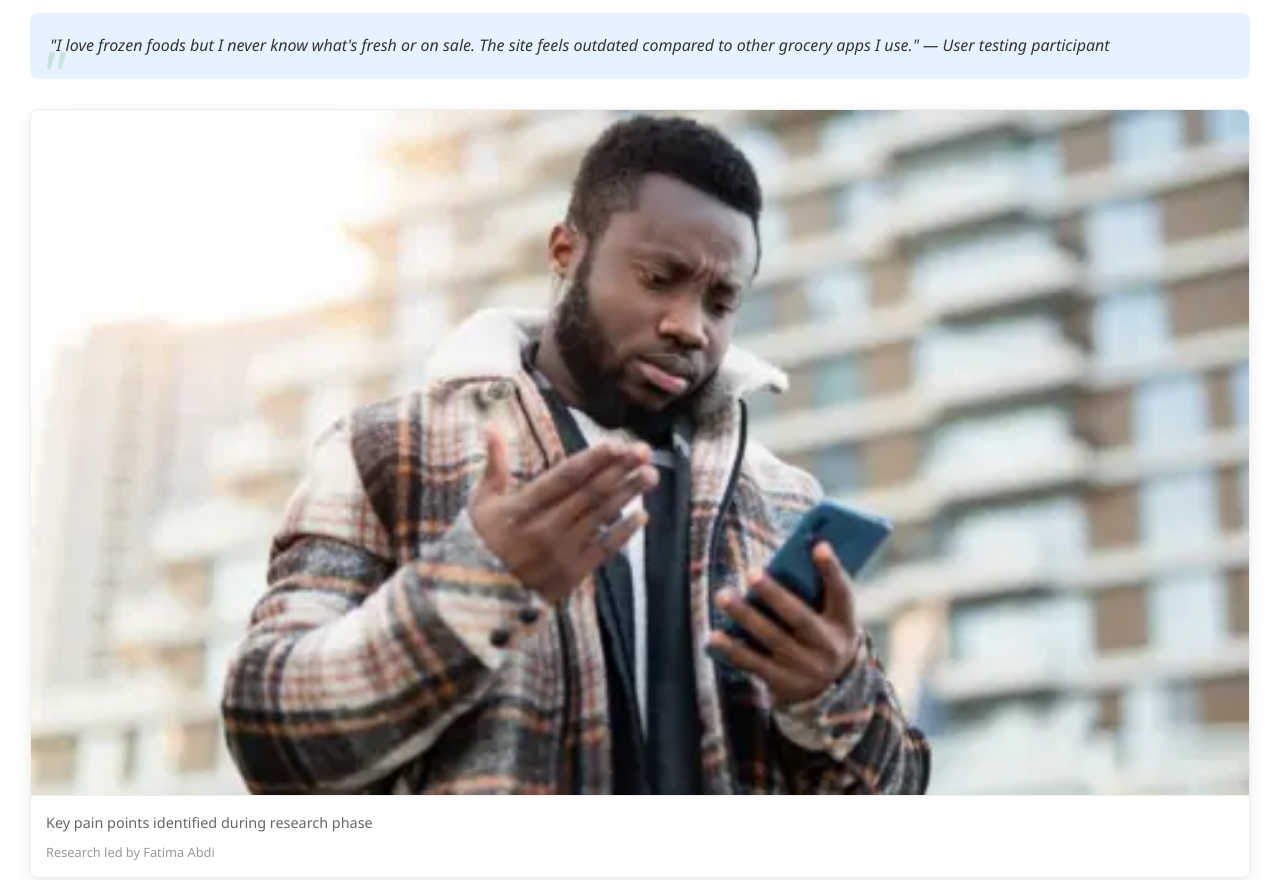
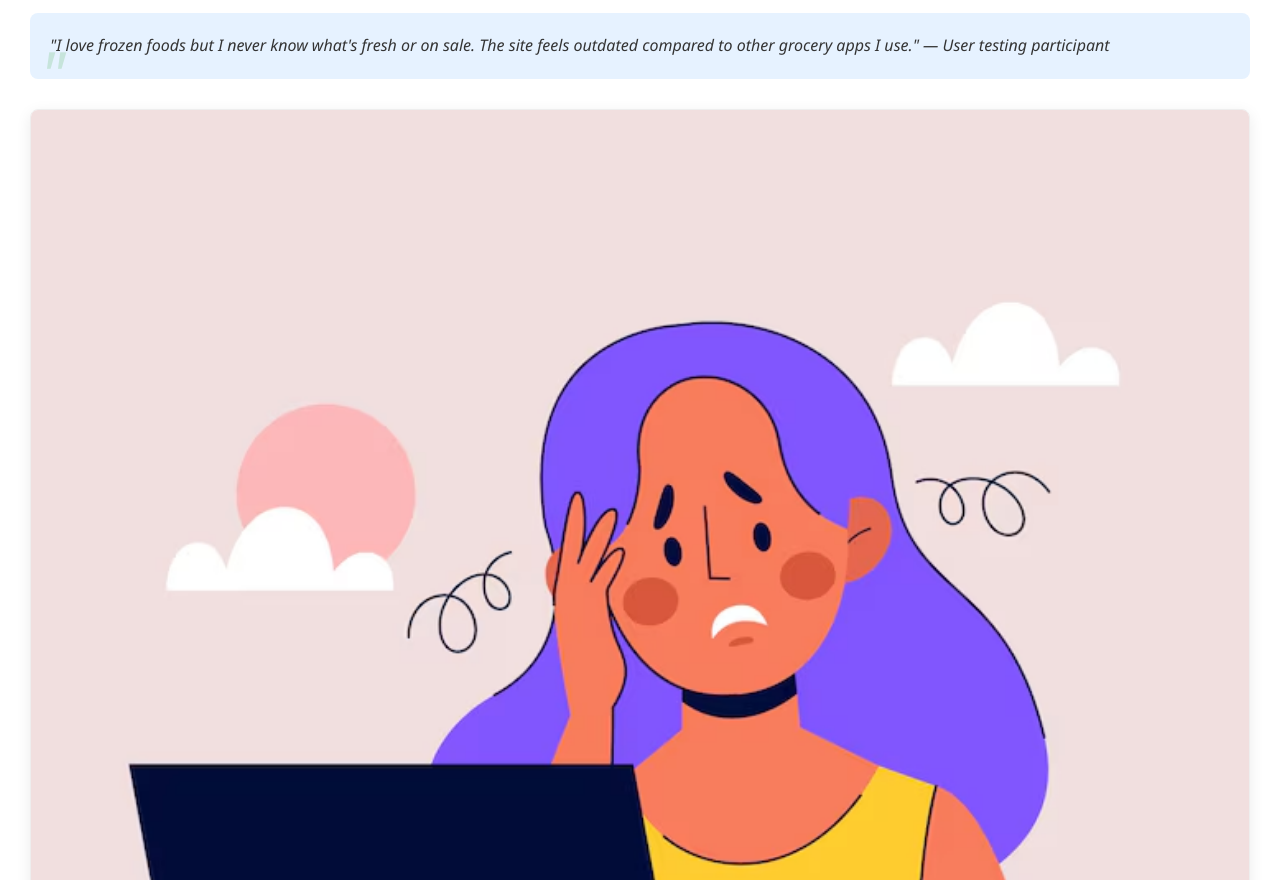
Before and after one commit to eliasmwangi414-bit/EliasMwangiportfolio, a plain HTML site: page crystalfrozen.html in a window 1280 px wide. Shown: the part 3288-4168 px from the top of the page. Drawn offline with Linux system fonts and the light colour scheme.

Commit message:
Update crystalfrozen.html

```diff
--- a/crystalfrozen.html
+++ b/crystalfrozen.html
@@ -428,7 +428,7 @@
 
             <div class="visuals-grid">
                 <div class="visual-card">
-                    <img src="images/_127833818_gettyimages-1221712937.jpg.webp" alt="User Pain Points">
+                    <img src="images/hand-drawn-flat-design-overwhelmed-people-illustration_23-2149336325.avif" alt="User Pain Points">
                     <div class="visual-caption">
                         Key pain points identified during research phase
                         <div class="credit">Research led by Fatima Abdi</div>
```
